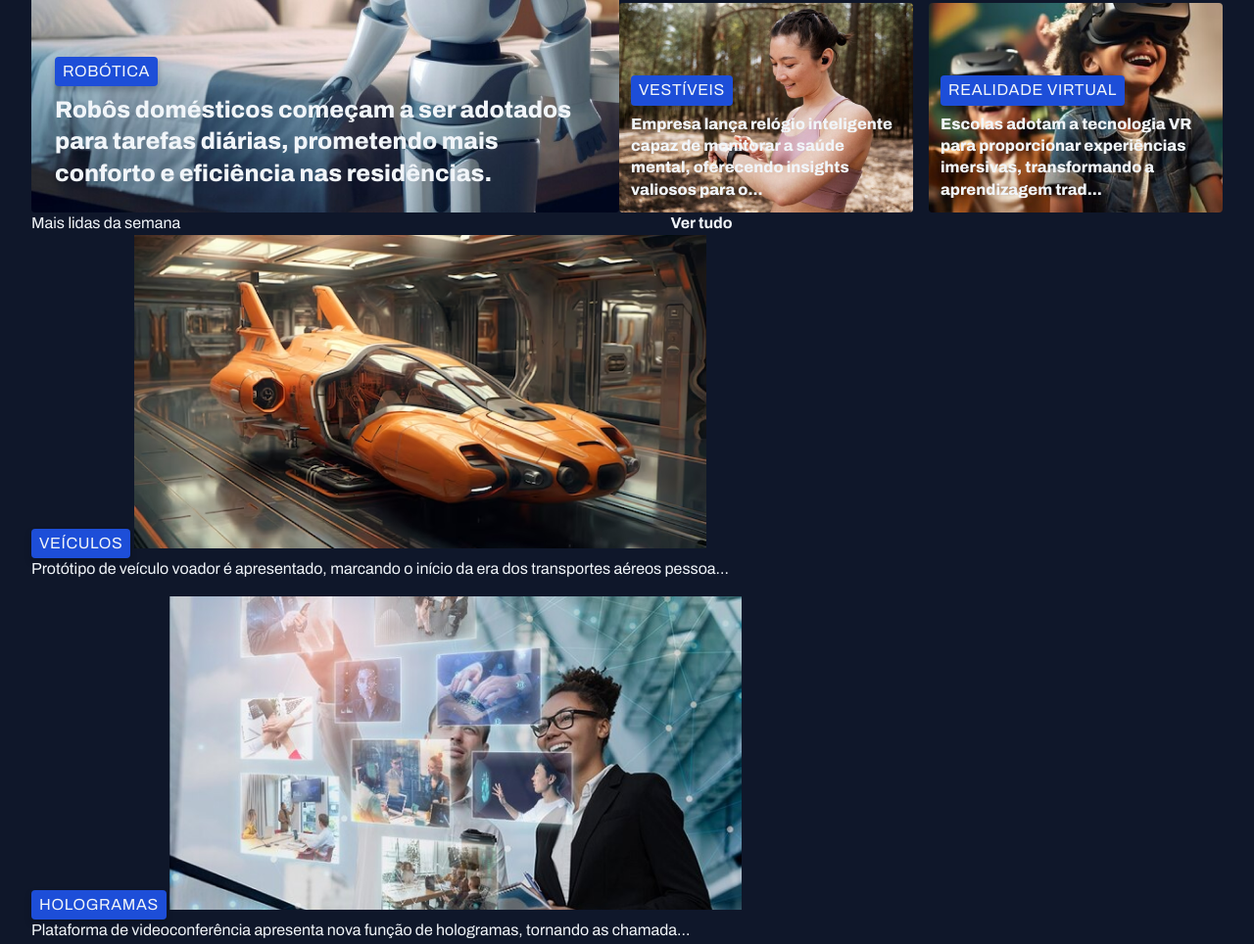
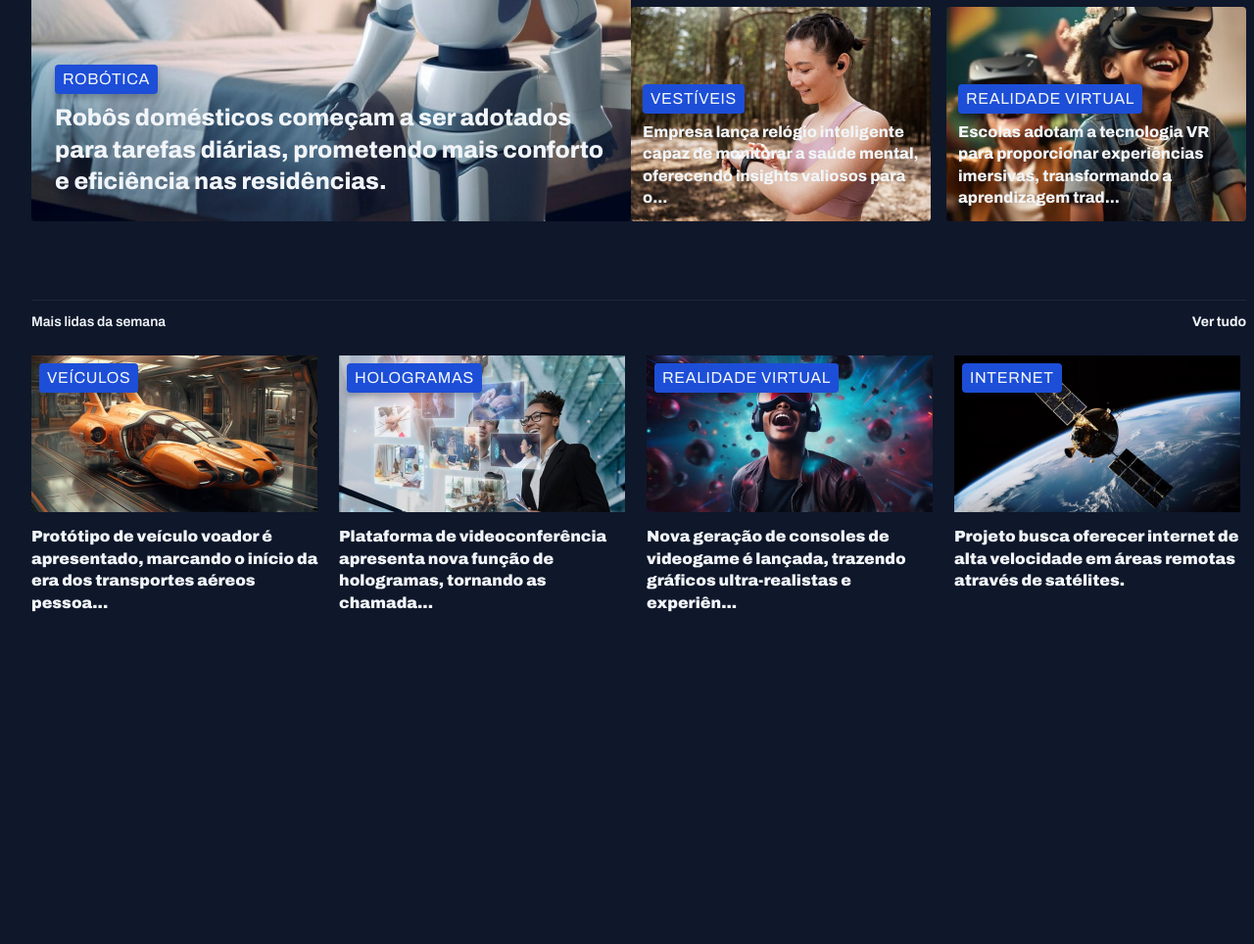
Before and after one commit to DiegoF83/Projeto-de-Noticias, a plain HTML site: page index.html in a window 1280 px wide. Shown: the part 383-1347 px from the top of the page at 98% size. After the commit the page ends 1010 px from the top, so only its background shows below. Drawn offline with Linux system fonts and the light colour scheme; files whose address does not match are found by name.

Commit message:
aplicado estilos na seção mais lidas da semana

```diff
--- a/styles/global.css
+++ b/styles/global.css
@@ -52,6 +52,7 @@ img {
 
 main {
   margin-top: 40px;
+  gap: 80px;
 }
 
 .content-tag {
--- a/styles/sections.css
+++ b/styles/sections.css
@@ -1,3 +1,25 @@
+section header {
+  border-top: 1px solid var(--stroke-color);
+  padding-block: 12px 24px;
+  font: var(--text-span);
+
+  a {
+    justify-self: end;
+    align-items: center;
+    gap: 8px;
+
+    span {
+      background-image: url(../assets/icons/ArrowRight.svg);
+      height: 16px;
+      width: 16px;
+    }
+
+    &:hover span {
+      background-image: url(../assets/icons/ArrowRight.svg);
+    }
+  }
+}
+
 #featured {
   img {
     height: 100%;
@@ -36,3 +58,29 @@
     }
   }
 }
+
+#weekly {
+  &>div {
+    grid-template-columns: repeat(4, 298px);
+  }
+
+  img {
+    height: 160px;
+  }
+
+  figure {
+    position: relative;
+
+    .content-tag {
+      position: absolute;
+      top: 8px;
+      left: 8px;
+    }
+
+    p {
+      margin-top: 8px;
+      font-weight: 900;
+    }
+  }
+
+}
```
